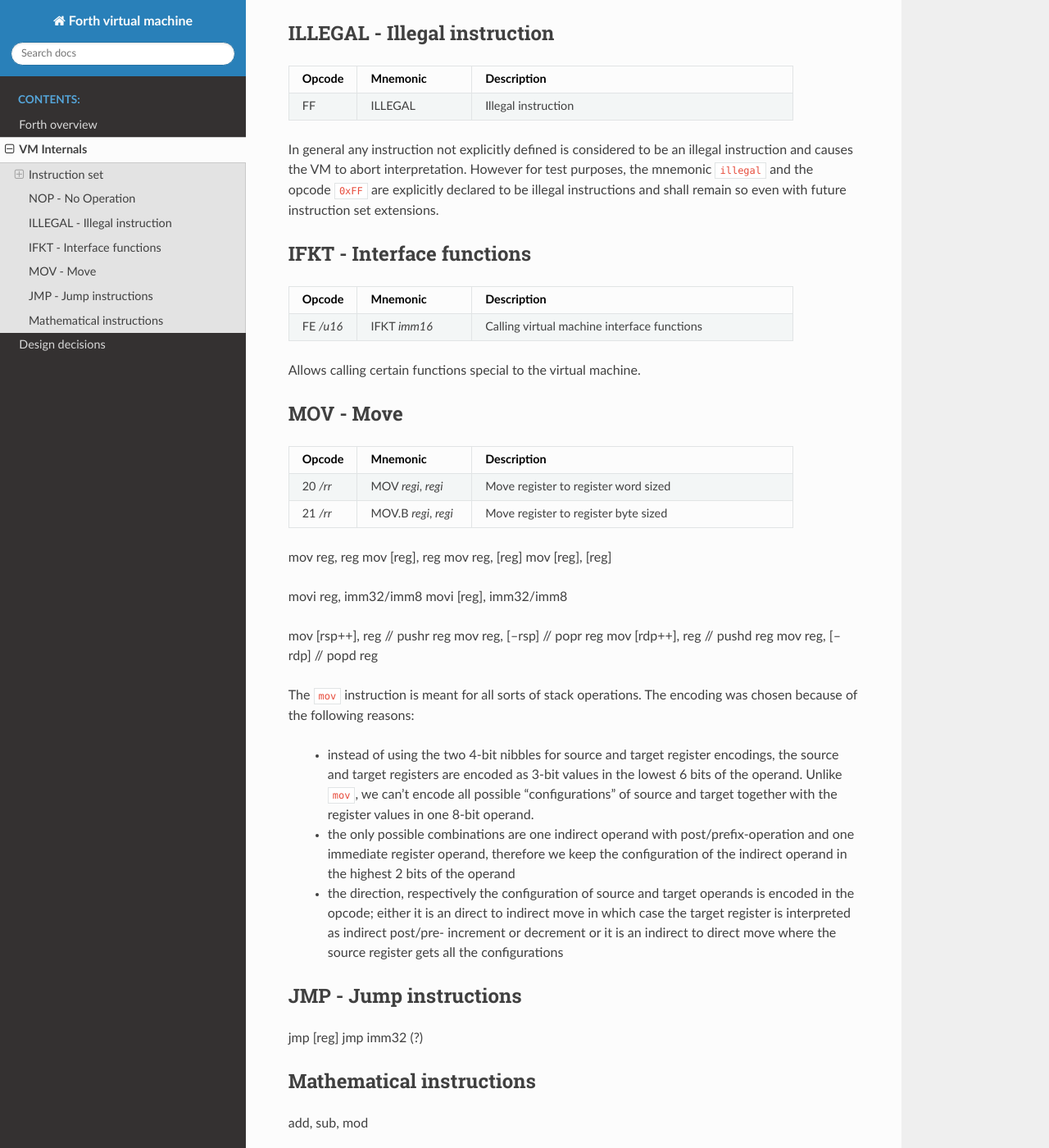
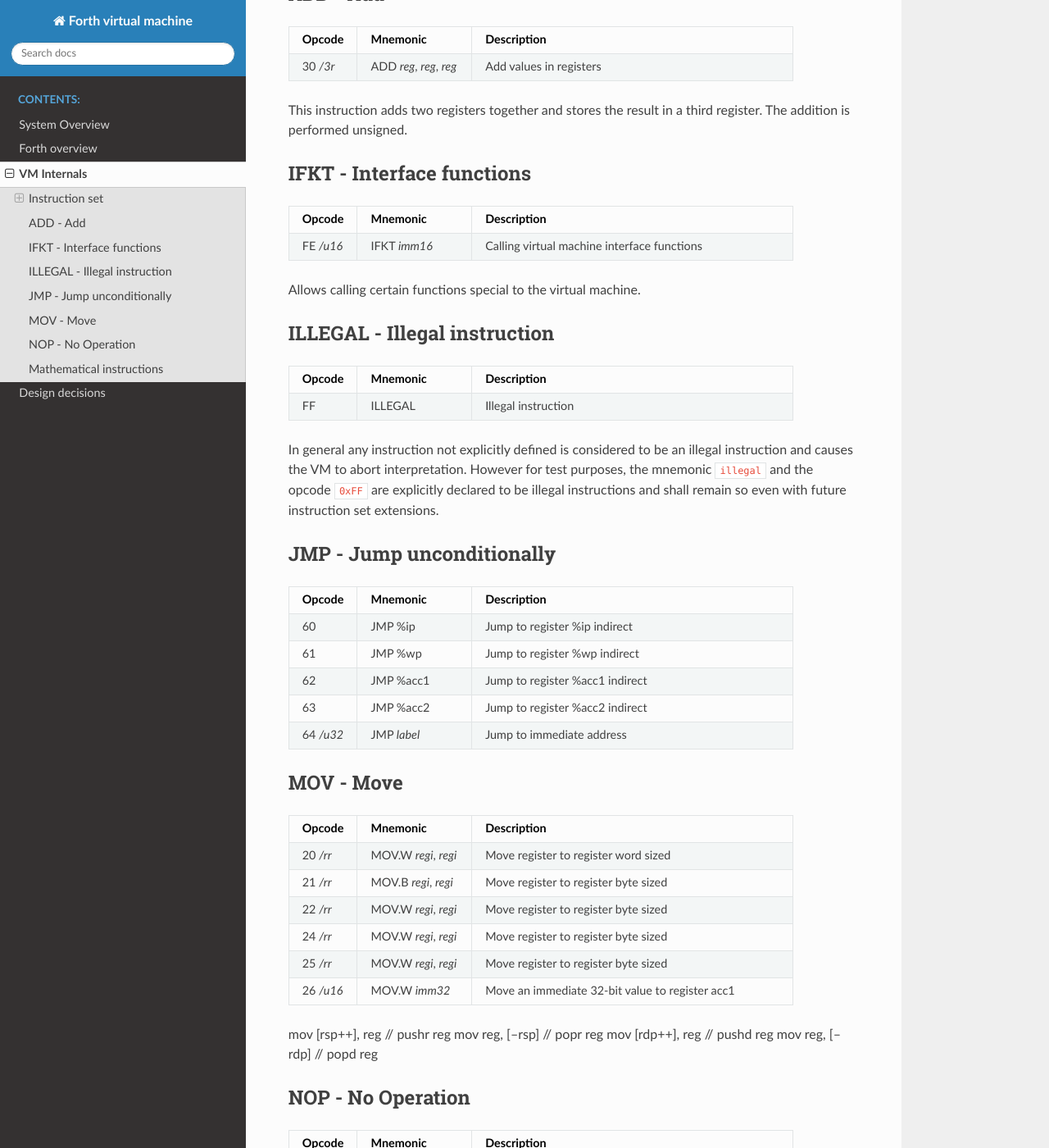
Before and after one commit to Jokymon/forth-vm-sim, a Sphinx documentation site: the page built from doc/virtual_machine.rst, in a window 1280 px wide and 1400 px high, scrolled down 1285 px. Shown: the whole window at 82% size. Built offline with Sphinx 7.4.7 and the Read the Docs theme 2.0.0, drawn with Linux system fonts in a browser that asks for light colours; the version number could not be read and is left out; some of the changed text lies outside the part shown.

Commit message:
Add initial partial documentation

```diff
--- a/doc/virtual_machine.rst
+++ b/doc/virtual_machine.rst
@@ -9,14 +9,18 @@ The virtual machine implements a simple byte-code instruction set with variable
 Operand types
 ^^^^^^^^^^^^^
 
-All number types comprising of more than one byte are stored in little-endian format.
-
 +--------------+--------------------------------------------------------------------------+
 | Abbreviation | Explanation                                                              |
 +==============+==========================================================================+
 | `imm8`       | 8-bit immediate value                                                    |
 +--------------+--------------------------------------------------------------------------+
 | `imm16`      | 16-bit immediate value                                                   |
++--------------+--------------------------------------------------------------------------+
+| `imm32`      | 32-bit immediate value                                                   |
++--------------+--------------------------------------------------------------------------+
+| `label`      | 32-bit jump target address                                               |
++--------------+--------------------------------------------------------------------------+
+| `reg`        | A register                                                               |
 +--------------+--------------------------------------------------------------------------+
 | `regi`       | Register or register indirect expression                                 |
 +--------------+--------------------------------------------------------------------------+
@@ -27,11 +31,6 @@ Encodings
 ^^^^^^^^^
 
 In most cases when registers need to be encoded in the opcodes, the following mapping is used.
-
- * `u16` - unsigned 16-bit immediate operand in little endian encoding
- * `rr` - encoding for operations between two registers
- * `rop` - encoding for operations between a direct register and indirect
-   register with prefix or postfix operations
 
 +-----------+----------+
 | Register  | Encoding |
@@ -51,19 +50,43 @@ In most cases when registers need to be encoded in the opcodes, the following ma
 | ``%pc``   | 0x7      |
 +-----------+----------+
 
-NOP - No Operation
-------------------
+All number types comprising of more than one byte are stored in little-endian format.
+
+ * `u32` - unsigned 32-bit immediate operand in little endian encoding
+ * `u16` - unsigned 16-bit immediate operand in little endian encoding
+ * `rr` - encoding for operations between two registers
+ * `3r` - encoding for operations between three registers
+ * `rop` - encoding for operations between a direct register and indirect
+   register with prefix or postfix operations
+
+ADD - Add
+---------
 
 .. table::
     :widths: 15 25 70
 
-    +--------+----------+--------------+
-    | Opcode | Mnemonic | Description  |
-    +========+==========+==============+
-    | 00     | NOP      | No operation |
-    +--------+----------+--------------+
+    +-----------+-------------------------+-------------------------+
+    | Opcode    | Mnemonic                | Description             |
+    +===========+=========================+=========================+
+    | 30 `/3r`  | ADD `reg`, `reg`, `reg` | Add values in registers |
+    +-----------+-------------------------+-------------------------+
 
-This instruction has no effect and can be used to fill memory.
+This instruction adds two registers together and stores the result in a third
+register. The addition is performed unsigned.
+
+IFKT - Interface functions
+--------------------------
+
+.. table::
+    :widths: 15 25 70
+
+    +-----------+--------------+---------------------------------------------+
+    | Opcode    | Mnemonic     | Description                                 |
+    +===========+==============+=============================================+
+    | FE `/u16` | IFKT `imm16` | Calling virtual machine interface functions |
+    +-----------+--------------+---------------------------------------------+
+
+Allows calling certain functions special to the virtual machine.
 
 ILLEGAL - Illegal instruction
 -----------------------------
@@ -83,19 +106,26 @@ purposes, the mnemonic ``illegal`` and the opcode ``0xFF`` are explicitly
 declared to be illegal instructions and shall remain so even with future
 instruction set extensions.
 
-IFKT - Interface functions
+JMP - Jump unconditionally
 --------------------------
 
 .. table::
     :widths: 15 25 70
 
-    +-----------+--------------+---------------------------------------------+
-    | Opcode    | Mnemonic     | Description                                 |
-    +===========+==============+=============================================+
-    | FE `/u16` | IFKT `imm16` | Calling virtual machine interface functions |
-    +-----------+--------------+---------------------------------------------+
+    +-----------+-------------+-------------------------------------------------+
+    | Opcode    | Mnemonic    | Description                                     |
+    +===========+=============+=================================================+
+    | 60        | JMP %ip     | Jump to register %ip indirect                   |
+    +-----------+-------------+-------------------------------------------------+
+    | 61        | JMP %wp     | Jump to register %wp indirect                   |
+    +-----------+-------------+-------------------------------------------------+
+    | 62        | JMP %acc1   | Jump to register %acc1 indirect                 |
+    +-----------+-------------+-------------------------------------------------+
+    | 63        | JMP %acc2   | Jump to register %acc2 indirect                 |
+    +-----------+-------------+-------------------------------------------------+
+    | 64 `/u32` | JMP `label` | Jump to immediate address                       |
+    +-----------+-------------+-------------------------------------------------+
 
-Allows calling certain functions special to the virtual machine.
 
 MOV - Move
 ----------
@@ -103,43 +133,40 @@ MOV - Move
 .. table::
     :widths: 15 25 70
 
-    +-----------+----------------------+---------------------------------------------+
-    | Opcode    | Mnemonic             | Description                                 |
-    +===========+======================+=============================================+
-    | 20 `/rr`  | MOV `regi`, `regi`   | Move register to register word sized        |
-    +-----------+----------------------+---------------------------------------------+
-    | 21 `/rr`  | MOV.B `regi`, `regi` | Move register to register byte sized        |
-    +-----------+----------------------+---------------------------------------------+
-
-mov reg, reg
-mov [reg], reg
-mov reg, [reg]
-mov [reg], [reg]
-
-movi reg, imm32/imm8
-movi [reg], imm32/imm8
+    +-----------+----------------------+-------------------------------------------------+
+    | Opcode    | Mnemonic             | Description                                     |
+    +===========+======================+=================================================+
+    | 20 `/rr`  | MOV.W `regi`, `regi` | Move register to register word sized            |
+    +-----------+----------------------+-------------------------------------------------+
+    | 21 `/rr`  | MOV.B `regi`, `regi` | Move register to register byte sized            |
+    +-----------+----------------------+-------------------------------------------------+
+    | 22 `/rr`  | MOV.W `regi`, `regi` | Move register to register byte sized            |
+    +-----------+----------------------+-------------------------------------------------+
+    | 24 `/rr`  | MOV.W `regi`, `regi` | Move register to register byte sized            |
+    +-----------+----------------------+-------------------------------------------------+
+    | 25 `/rr`  | MOV.W `regi`, `regi` | Move register to register byte sized            |
+    +-----------+----------------------+-------------------------------------------------+
+    | 26 `/u16` | MOV.W `imm32`        | Move an immediate 32-bit value to register acc1 |
+    +-----------+----------------------+-------------------------------------------------+
 
 mov [rsp++], reg   // pushr reg
 mov reg, [--rsp]   // popr reg
 mov [rdp++], reg   // pushd reg
 mov reg, [--rdp]   // popd reg
 
-The ``mov`` instruction is meant for all sorts of stack operations. The encoding was chosen because of the following reasons:
+NOP - No Operation
+------------------
 
- * instead of using the two 4-bit nibbles for source and target register encodings, the source and target registers are encoded as 3-bit values
-   in the lowest 6 bits of the operand. Unlike ``mov``, we can't encode all possible "configurations" of source and target together with the
-   register values in one 8-bit operand.
- * the only possible combinations are one indirect operand with post/prefix-operation and one immediate register operand, therefore we keep
-   the configuration of the indirect operand in the highest 2 bits of the operand
- * the direction, respectively the configuration of source and target operands is encoded in the opcode; either it is an direct to indirect
-   move in which case the target register is interpreted as indirect post/pre- increment or decrement or it is an indirect to direct
-   move where the source register gets all the configurations
+.. table::
+    :widths: 15 25 70
 
-JMP - Jump instructions
------------------------
+    +--------+----------+--------------+
+    | Opcode | Mnemonic | Description  |
+    +========+==========+==============+
+    | 00     | NOP      | No operation |
+    +--------+----------+--------------+
 
-jmp [reg]
-jmp imm32 (?)
+This instruction has no effect and can be used to fill memory.
 
 Mathematical instructions
 -------------------------
```
Also changed, not shown: doc/index.rst (+27 -0 lines), doc/system_overview.rst (added, +9 -0 lines).
